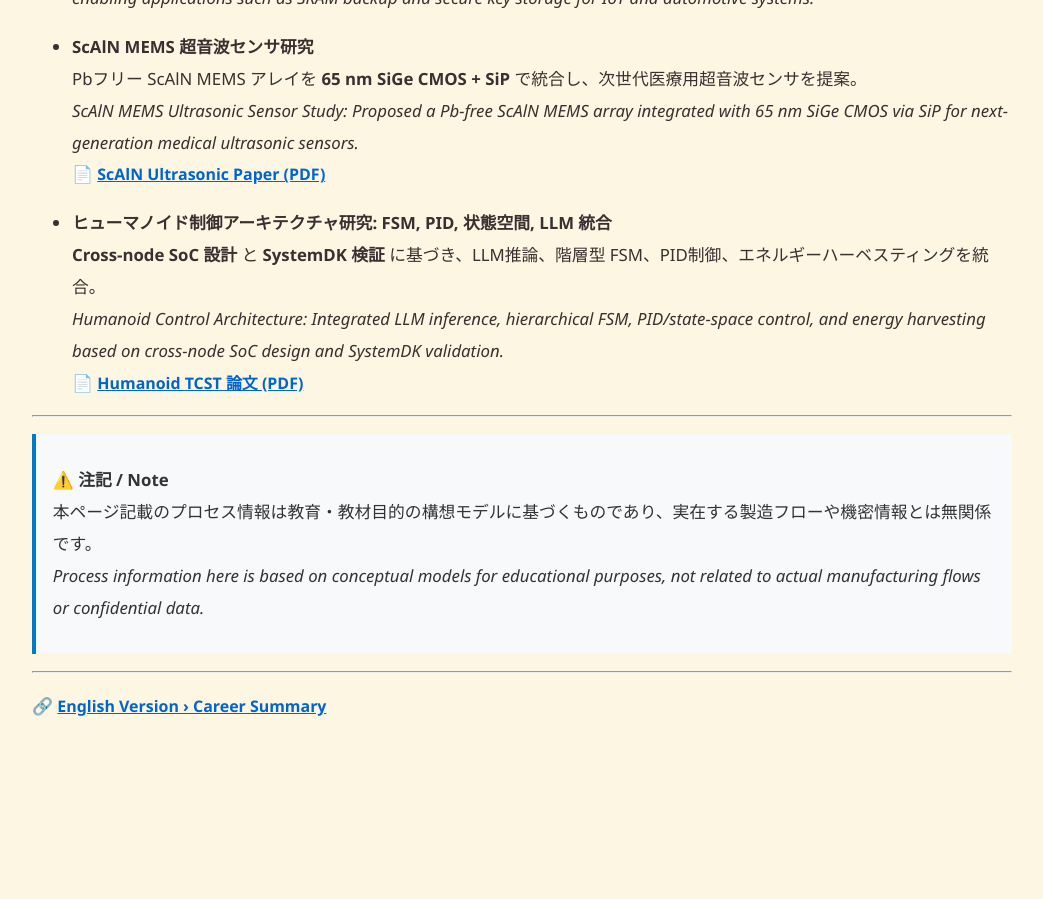
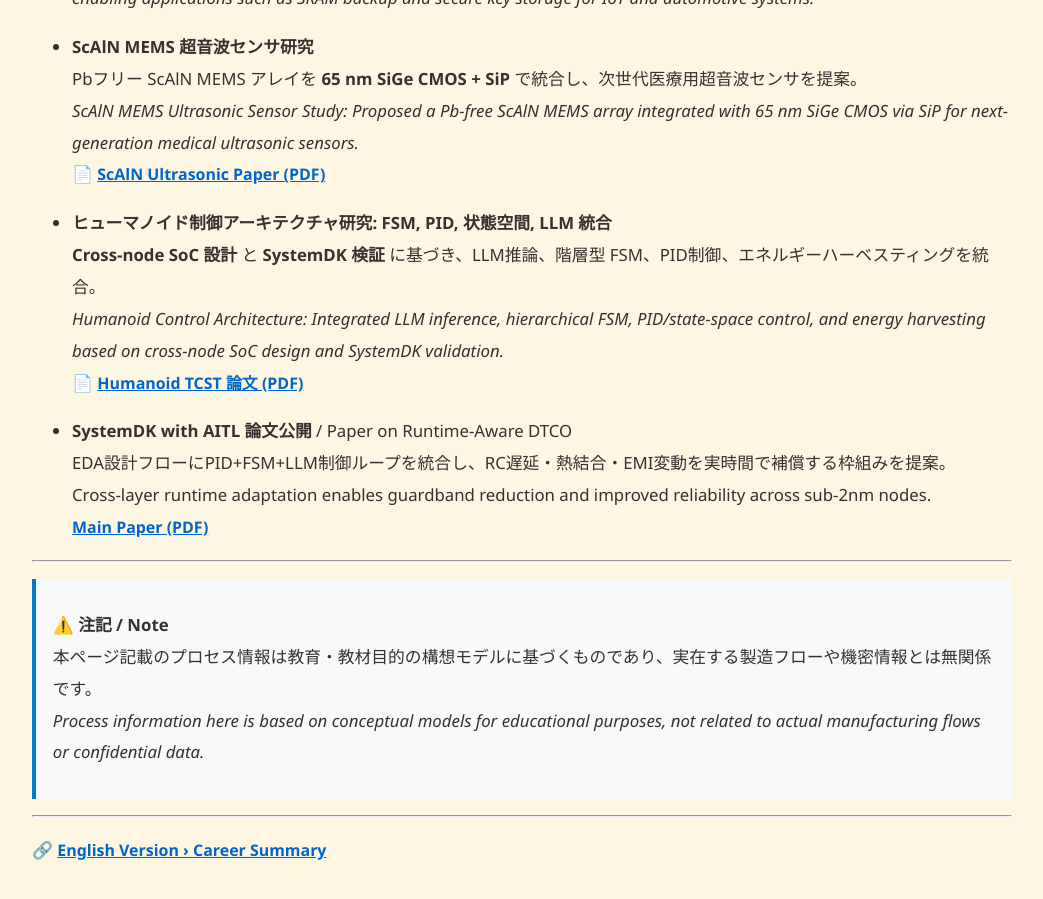
Before and after one commit to Samizo-AITL/Samizo-AITL.github.io, a Jekyll site: the page built from about/career-summary/index.md, in a window 1280 px wide and 900 px high, scrolled down 3422 px. Shown: the whole window, without its empty margins (118-1161 px from the left). Built offline with Jekyll 4.4.1, drawn with Linux system fonts in a browser that asks for light colours; before the commit the page ends 4177 px from its top, so only the background shows below that.

Commit message:
Update index.md

```diff
--- a/about/career-summary/index.md
+++ b/about/career-summary/index.md
@@ -124,6 +124,11 @@ description: "半導体・制御・インクジェット・教育の横断経験
   *Humanoid Control Architecture: Integrated LLM inference, hierarchical FSM, PID/state-space control, and energy harvesting based on cross-node SoC design and SystemDK validation.*
   📄 [Humanoid TCST 論文 (PDF)](./docs/humanoid_tcst2025.pdf)
 
+- **SystemDK with AITL 論文公開** / Paper on Runtime-Aware DTCO
+EDA設計フローにPID+FSM+LLM制御ループを統合し、RC遅延・熱結合・EMI変動を実時間で補償する枠組みを提案。
+Cross-layer runtime adaptation enables guardband reduction and improved reliability across sub-2nm nodes.
+[Main Paper (PDF)](./docs/systemdk_aitl2025.pdf)
+
 ---
 
 > ⚠️ **注記 / Note**
```
